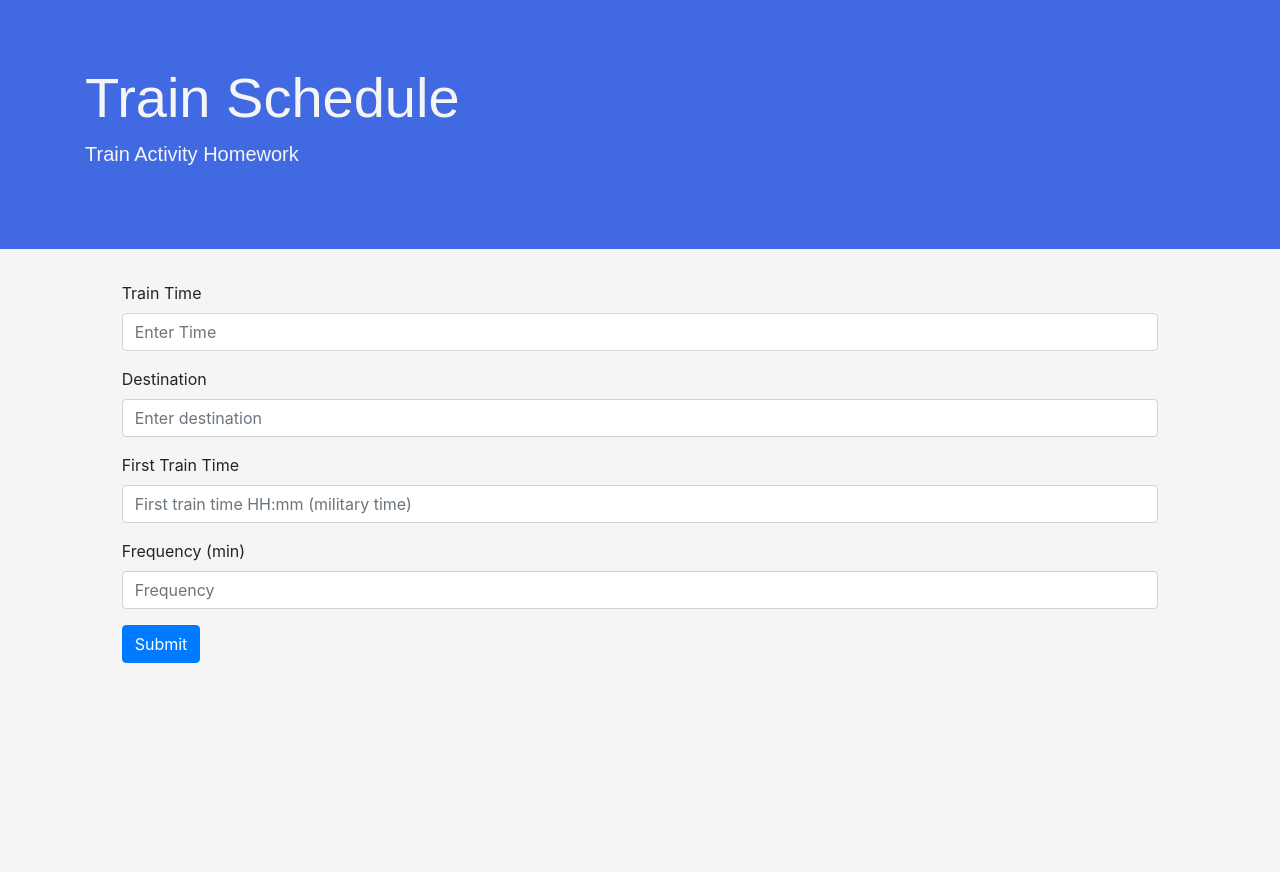
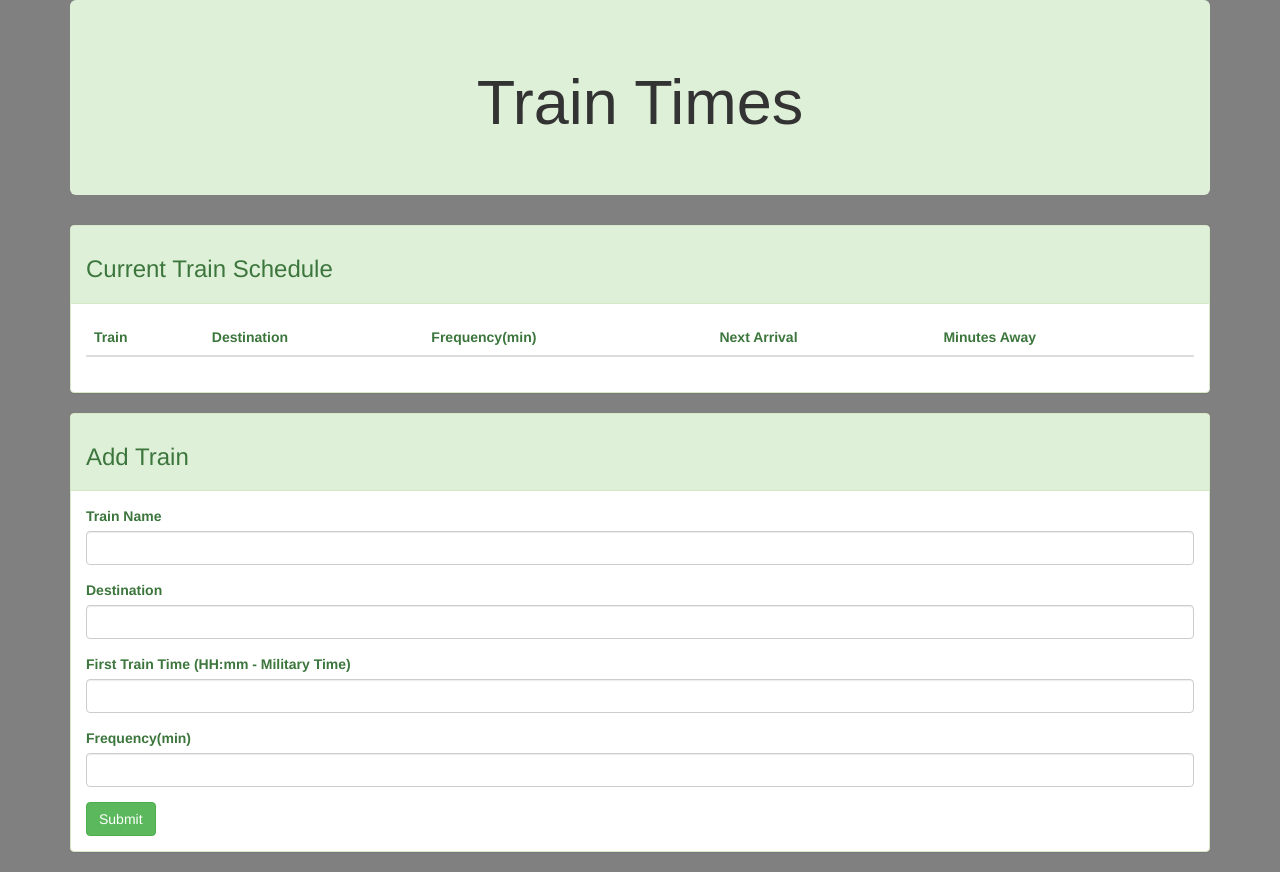
Before and after one commit to ahydorn/train-activity, a plain HTML site: page index.html in a window 1280 px wide. Before the commit the page ends 800 px from the top, so only its background shows below. Drawn offline with nearby package versions, Linux system fonts and the light colour scheme.

```diff
--- a/assets/css/style.css
+++ b/assets/css/style.css
@@ -1,9 +1,9 @@
 .jumbotron {
-    background-color: royalblue;
-    color: whitesmoke;
+    background-color: #dff0d8;
+    color: charcoal;
     font-family: Arial, Helvetica, sans-serif;
 }
 
 body {
-    background-color: whitesmoke;
+    background-color: gray;
 }
--- a/assets/javascript/app.js
+++ b/assets/javascript/app.js
@@ -0,0 +1,15 @@
+$(document).ready(function() {
+            const firebaseConfig = {
+                apiKey: "AIzaSyBH97A38GCiKaACSqWYyDMLpgBfC4RlGcc",
+                authDomain: "train-scheduler-31e37.firebaseapp.com",
+                databaseURL: "https://train-scheduler-31e37.firebaseio.com",
+                projectId: "train-scheduler-31e37",
+                storageBucket: "",
+                messagingSenderId: "684517368633",
+                appId: "1:684517368633:web:729ec1309d883f6e"
+            };
+            // Initialize Firebase
+            firebase.initializeApp(firebaseConfig);
+
+            // DB Reference
+            const database = firebase.database();
--- a/index.html
+++ b/index.html
@@ -3,61 +3,83 @@
 
 <head>
     <meta charset="UTF-8">
-    <meta name="viewport" content="width=device-width, initial-scale=1.0">
-    <meta http-equiv="X-UA-Compatible" content="ie=edge">
-
-    <!-- jQuery link -->
-    <script src="https://code.jquery.com/jquery-3.4.1.js" integrity="sha256-WpOohJOqMqqyKL9FccASB9O0KwACQJpFTUBLTYOVvVU=" crossorigin="anonymous"></script>
-    <script type="text/javascript" src="./assets/javascript/app.js"></script>
-
-    <!-- Bootstrap CSS Stylesheet -->
-    <link rel="stylesheet" href="https://stackpath.bootstrapcdn.com/bootstrap/4.3.1/css/bootstrap.min.css" integrity="sha384-ggOyR0iXCbMQv3Xipma34MD+dH/1fQ784/j6cY/iJTQUOhcWr7x9JvoRxT2MZw1T" crossorigin="anonymous">
-
-    <!-- Local CSS Stylesheet -->
-    <link rel="stylesheet" href="./assets/css/style.css">
-
-
-
-    <title>Train Scheduler</title>
+    <title>Train Schedule</title>
+    <link rel="stylesheet" href="https://maxcdn.bootstrapcdn.com/bootstrap/3.3.7/css/bootstrap.min.css" integrity="sha384-BVYiiSIFeK1dGmJRAkycuHAHRg32OmUcww7on3RYdg4Va+PmSTsz/K68vbdEjh4u" crossorigin="anonymous">
+    <link rel="stylesheet" type="text/css" href="assets/css/style.css">
+    <link href="https://fonts.googleapis.com/css?family=Abril+Fatface|Sigmar+One|Special+Elite" rel="stylesheet">
+    <script src="https://www.gstatic.com/firebasejs/3.9.0/firebase.js"></script>
+    <script src="https://code.jquery.com/jquery-3.1.1.min.js"></script>
+    <script src="assets/javascript/app.js" type="text/javascript"></script>
+    <script src="https://www.gstatic.com/firebasejs/live/3.0/firebase.js"></script>
+    <script src="https://cdn.jsdelivr.net/momentjs/2.12.0/moment.min.js"></script>
+    <meta name="viewport" content="width=device-width, initial-scale=1">
 </head>
 
 <body>
-    <container>
-        <banner>
-            <div class="jumbotron jumbotron-fluid">
-                <!-- <img id="train-pic" src="assets/images/index.png"> -->
-                <div class="container">
-                    <h1 class="display-4">Train Schedule</h1>
-                    <p class="lead">Train Activity Homework</p>
-                </div>
+    <div class="container">
+        <div class="jumbotron text-center bg-success text-white">
+            <h1>Train Times</h1>
+        </div>
+
+        <!-- "Current Train Schedule" Table -->
+
+        <div class="panel panel-success text-success">
+            <div class="panel-heading">
+                <h3>Current Train Schedule</h3>
             </div>
-        </banner>
-        <form class="col-md-10 offset-1">
+            <div class="panel-body">
+                <table class="table">
+                    <thead>
+                        <tr>
+                            <th>Train</th>
+                            <th>Destination</th>
+                            <th>Frequency(min)</th>
+                            <th>Next Arrival</th>
+                            <th>Minutes Away</th>
+                        </tr>
+                    </thead>
 
-            <div class="form-group">
-                <label for="exampleInputPassword1">Train Time</label>
-                <input type="password" class="form-control" id="exampleInputPassword1" placeholder="Enter Time">
+                    <!-- Train info goes here! -->
+                    <tbody id="new-row">
+                    </tbody>
+
+                </table>
             </div>
-            <div class="form-group">
-                <label for="exampleInputPassword1">Destination</label>
-                <input type="password" class="form-control" id="exampleInputPassword1" placeholder="Enter destination">
-            </div>
-            <div class="form-group">
-                <label for="exampleInputPassword1">First Train Time</label>
-                <input type="password" class="form-control" id="exampleInputPassword1" placeholder="First train time HH:mm (military time)">
-            </div>
-            <div class="form-group">
-                <label for="exampleInputPassword1">Frequency (min)</label>
-                <input type="password" class="form-control" id="exampleInputPassword1" placeholder="Frequency">
+        </div>
+
+        <div class="panel panel-success text-success">
+            <div class="panel-heading">
+                <h3>Add Train</h3>
             </div>
 
+            <div class="panel-body">
+                <form>
+                    <div class="form-group">
+                        <label for="text">Train Name</label>
+                        <input type="text" class="form-control" id="train-name">
+                    </div>
 
+                    <div class="form-group">
+                        <label for="text">Destination</label>
+                        <input type="text" class="form-control" id="destination">
+                    </div>
 
+                    <div class="form-group">
+                        <label for="text">First Train Time (HH:mm - Military Time)</label>
+                        <input type="text" class="form-control" id="first-train">
+                    </div>
 
-            <button type="submit" class="btn btn-primary">Submit</button>
-        </form>
-        </info-fields>
-    </container>
+                    <div class="form-group">
+                        <label for="text">Frequency(min)</label>
+                        <input type="text" class="form-control" id="frequency">
+                    </div>
+
+                    <button type="submit" id="new-train" class="btn btn-success" id="newTrain">Submit</button>
+                </form>
+            </div>
+        </div>
+    </div>
+
 </body>
 
 </html>
```
